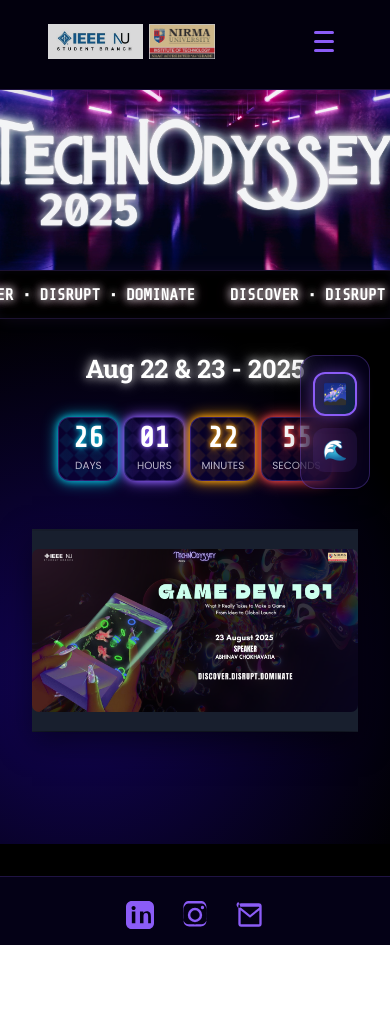
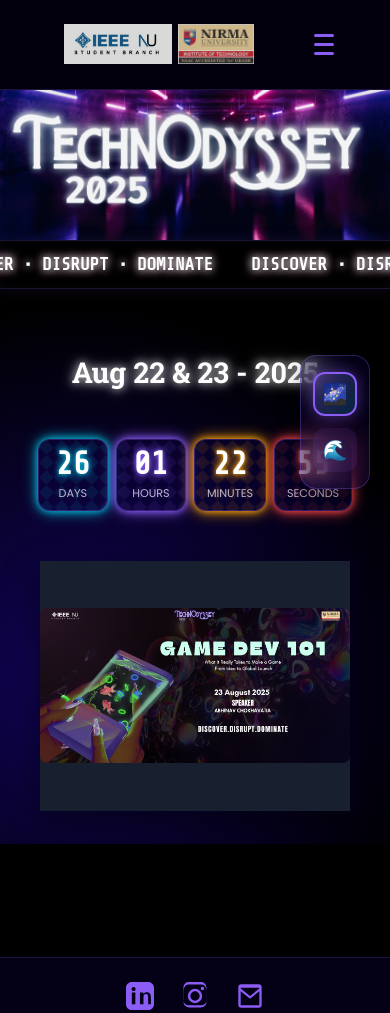
Before and after one commit to IEEE-SBNU/Technodyssey, a plain HTML site: page index.html in a window 390 px wide. Shown: the top 1013 px of the page. Before the commit the page ends 945 px from the top, so only its background shows below. Drawn offline with nearby package versions, Linux system fonts and the light colour scheme.

Commit message:
Update index.html

```diff
--- a/index.html
+++ b/index.html
@@ -219,11 +219,12 @@
         /* Home Page */
         .home-page {
             text-align: center;
+            /* Removed top padding to pull content up, adjusted margins on elements instead */
             padding-bottom: 4rem; /* Keep bottom padding for overall page structure */
             padding-top: 0; /* Ensures date is close to scrolling text */
         }
 
-        /* Home Poster (Image marked in white pen) */
+        /* Home Poster (Image marked in white pen) - UPDATED FOR CROPPING */
         .home-poster {
             width: 100vw; /* Take 100% of the viewport width by default */
             height: auto; /* Maintain aspect ratio */
@@ -236,6 +237,7 @@
             border-radius: 5px;
             box-shadow: 0 0 10px rgba(0, 0, 0, 0.8), 0 0 20px rgba(0, 0, 0, 0.5);
             object-fit: cover; /* Fill the area, cropping if aspect ratio doesn't match */
+            /* No initial horizontal cropping for desktop */
         }
 
         /* Scrolling Text Styles */
@@ -431,8 +433,8 @@
             flex-direction: column;
             align-items: center;
             justify-content: center;
-            padding: 0.1rem 2rem; /* Default padding for larger screens */
-            background: rgba(18, 4, 88, 0.1); /* Default background for devices that support blur well */
+            padding: 0.1rem 2rem;
+            background: rgba(18, 4, 88, 0.1);
             margin-top: 3rem; /* Space after countdown timer */
             margin-bottom: 2rem; /* Add some space before the footer */
         }
@@ -443,13 +445,13 @@
             margin: 0 auto;
             border-radius: 0;
             box-shadow: 0 10px 30px rgba(0,0,0,0.5);
-            background: #181f2e; /* Solid background for swiper itself */
+            background: #181f2e;
         }
         .swiper-slide {
             display: flex;
             align-items: center;
             justify-content: center;
-            background: #181f2e;
+            background: transparent;
         }
         .swiper-slide img {
             max-width: 100%;
@@ -474,6 +476,7 @@
             background: #8B5CF6;
             border: 2.5px solid #fff;
         }
+
 
         /* Responsive Design */
         /* Base styles are for larger screens, then override for smaller ones */
@@ -609,13 +612,14 @@
             }
 
             .home-poster {
+                /* On tablets/larger phones, keep it full width without explicit cropping */
                 width: 100vw;
                 position: relative;
                 left: 50%;
                 transform: translateX(-50%);
-                margin-left: 0;
-                margin-right: 0;
-                max-height: 50vh;
+                margin-left: 0; /* Reset mobile crop margin */
+                margin-right: 0; /* Reset mobile crop margin */
+                max-height: 50vh; /* Cap height to avoid being too tall on tablets */
             }
 
             .hero-title {
@@ -629,10 +633,10 @@
             }
             .scrolling-text-content {
                 font-size: 1.4rem;
-                animation-duration: 18s;
+                animation-duration: 18s; /* Slightly faster scroll */
             }
             #countdown-timer {
-                gap: 15px;
+                gap: 15px; /* Smaller gap on tablets */
             }
             .countdown-item {
                 padding: 12px 18px;
@@ -649,18 +653,10 @@
                 font-size: 1rem;
             }
             .swiper {
-                height: 380px;
+                height: 380px; /* Adjust slider height for tablets */
             }
             .image-slider-section {
                 padding: 0.1rem 1rem; /* Adjust padding */
-                /* Ensure a solid background for the slider section on tablets too */
-                background: #181f2e;
-                backdrop-filter: none; /* Disable blur to force solid background if needed */
-            }
-
-            .footer-content {
-                flex-direction: row; /* Keep row for tablets */
-                gap: 0.5rem;
             }
         }
 
@@ -669,82 +665,71 @@
             .nav-container {
                 padding: 0.5rem 0.5rem;
             }
-            /* Navbar logos at this breakpoint */
             .navbar-logos {
-                display:flex;
-                gap: 6px !important; /* Slightly smaller gap */
-                align-items:center;
-                margin-left: 8px !important; /* Adjust margin */
-                flex-shrink: 0; /* Prevent shrinking */
+                gap: 6px !important;
             }
             .navbar-logos img {
-                height: 35px !important; /* Smaller logos for phones */
-                opacity: 0.85; /* Keep opacity consistent */
+                height: 40px !important;
             }
-
             .hamburger {
                 margin-right: 10px;
             }
 
             .home-poster {
-                width: calc(100vw / 0.8); /* Image is 125vw wide to allow 10% crop from each side */
-                margin-left: calc((100vw - (100vw / 0.8)) / 2); /* Shift left by half the excess */
+                /* Apply 10% cropping from each side */
+                width: calc(100vw / 0.8); /* Image is 125vw wide */
+                margin-left: calc((100vw - (100vw / 0.8)) / 2); /* Shift left by half the excess (100vw - 125vw) / 2 */
+                /* Simplified: margin-left: -12.5vw; */
 
-                position: static; /* Reset desktop positioning */
+                /* Reset desktop centering properties that conflict with negative margins */
+                position: static; /* Let it flow normally within the document */
                 left: auto;
                 transform: none;
 
-                min-height: 180px; /* Adjusted min-height for phone portrait */
-                max-height: 280px; /* Adjusted max-height for phone portrait */
+                min-height: 150px; /* Suitable min-height for phones */
+                max-height: 250px; /* Suitable max-height for phones */
                 object-fit: cover; /* Important to fill the space and handle aspect ratio differences by cropping */
             }
 
             .hero-title {
-                font-size: 2.2rem; /* Smaller font size for main title */
+                font-size: 2.5rem;
             }
             .hero-subtitle {
-                font-size: 1rem;
+                font-size: 1.1rem;
             }
             .event-date-text {
-                font-size: 1.6rem; /* Smaller font for event date */
-                margin-top: 2rem; /* Adjusted spacing */
-                margin-bottom: 2rem;
+                font-size: 1.8rem;
             }
             .scrolling-text-content {
-                font-size: 1rem; /* Smaller font for scrolling text */
-                animation-duration: 12s;
+                font-size: 1.1rem;
+                animation-duration: 12s; /* Even faster scroll on smallest screens */
             }
             #countdown-timer {
-                gap: 6px; /* Even smaller gap on phones */
-                margin-top: 1rem;
-                margin-bottom: 1.5rem;
+                gap: 8px; /* Even smaller gap on phones */
             }
             .countdown-item {
-                padding: 6px 10px;
-                min-width: 60px; /* Smaller min-width */
+                padding: 8px 12px;
+                min-width: 70px;
             }
             .countdown-item span {
-                font-size: 1.8rem; /* Smaller numbers */
+                font-size: 2rem;
             }
             .countdown-item .label {
-                font-size: 0.65rem; /* Smaller labels */
+                font-size: 0.7rem;
             }
             .cta-button {
-                padding: 0.8rem 1.5rem;
-                font-size: 0.9rem;
+                padding: 0.9rem 1.8rem;
+                font-size: 0.95rem;
             }
             .swiper {
-                height: 200px; /* Adjusted slider height for phones */
-                max-width: 98vw; /* Use almost full width */
+                height: 250px; /* Adjust slider height for phones */
             }
             .image-slider-section {
-                padding: 0.1rem 0; /* Remove horizontal padding */
-                background: #181f2e; /* Ensure solid background */
-                backdrop-filter: none; /* Disable blur */
+                padding: 0.1rem 0.5rem; /* Adjust padding further */
             }
             .footer-content {
                 flex-direction: column; /* Stack footer links vertically on smallest screens */
-                gap: 0.4rem;
+                gap: 0.5rem;
             }
         }
 
@@ -955,7 +940,7 @@
                 <svg width="28" height="28" viewBox="0 0 24 24" fill="none" xmlns="http://www.w3.org/2000/svg" style="vertical-align:middle;"><path d="M12 2.163c3.204 0 3.584.012 4.85.07 1.366.062 2.633.334 3.608 1.308.974.974 1.246 2.242 1.308 3.608.058 1.266.07 1.646.07 4.85s-.012 3.584-.07 4.85c-.062 1.366-.334 2.633-1.308 3.608-.974.974-2.242 1.246-3.608 1.308-1.266.058-1.646.07-4.85.07s-3.584-.012-4.85-.07c-1.366-.062-2.633-.334-3.608-1.308-.974-.974-1.246-2.242-1.308-3.608-.058-1.266-.07-1.646-.07-4.85s.012-3.584.07-4.85c.062-1.366.334-2.633 1.308-3.608.974-.974 2.242-1.246 3.608-1.308 1.266-.058 1.646-.07 4.85-.07zm0-2.163c-3.259 0-3.667.012-4.947.07-1.276.058-2.687.334-3.682 1.329-.995.995-1.271 2.406-1.329 3.682-.058 1.28-.07 1.688-.07 4.947s.012 3.667.07 4.947c.058 1.276.334 2.687 1.329 3.682.995.995 2.406 1.271 3.682 1.329 1.28.058 1.688.07 4.947.07s3.667-.012 4.947-.07c1.276-.058 2.687-.334 3.682-1.329.995-.995 1.271-2.406 1.329-3.682-.058-1.276-.07-1.688-.07-4.947s-.012-3.667-.07-4.947c-.058-1.276-.334-2.687-1.329-3.682-.995-.995-2.406-1.271-3.682-1.329-1.28-.058-1.688-.07-4.947-.07zm0 5.838a6.162 6.162 0 1 0 0 12.324 6.162 6.162 0 0 0 0-12.324zm0 10.162a3.999 3.999 0 1 1 0-7.998 3.999 3.999 0 0 1 0 7.998zm6.406-11.845a1.44 1.44 0 1 0 0 2.88 1.44 1.44 0 0 0 0-2.88z" fill="#8B5CF6"/></svg>
             </a>
             <a href="mailto:ieee@nirmaun.ac.in" class="footer-link" title="Email">
-                <svg width="28" height="28" viewBox="0 0 24 24" fill="none" xmlns="http://www.w3.org/2000/svg" style="vertical-align:middle;"><path d="M2 4.5A2.5 2.5 0 0 1 4.5 2h15A2.5 2.5 0 0 1 22 4.5v15A2.5 2.5 0 0 1 19.5 22h-15A2.5 2.5 0 0 1 2 19.5v-15ZM2.06.94A.5.5 0 0 0 4 5.5v.08l8 6.4 8-6.4V5.5a.5.5 0 0 0-.06-.06A.5.5 0 0 0 19.5 5h-15a.5.5 0 0 0-.44.44ZM20 7.92l-7.47 5.98a1 1 0 0 1-1.06 0L4 7.92V19.5c0 .28.22.5.5.5h15a.5.5 0 0 0 .5-.5V7.92Z" fill="#8B5CF6"/></svg>
+                <svg width="28" height="28" viewBox="0 0 24 24" fill="none" xmlns="http://www.w3.org/2000/svg" style="vertical-align:middle;"><path d="M2 4.5A2.5 2.5 0 0 1 4.5 2h15A2.5 2.5 0 0 1 22 4.5v15A2.5 2.5 0 0 1 19.5 22h-15A2.5 2.5 0 0 1 2 19.5v-15ZM4.06 4.94A.5.5 0 0 0 4 5.5v.08l8 6.4 8-6.4V5.5a.5.5 0 0 0-.06-.06A.5.5 0 0 0 19.5 5h-15a.5.5 0 0 0-.44.44ZM20 7.92l-7.47 5.98a1 1 0 0 1-1.06 0L4 7.92V19.5c0 .28.22.5.5.5h15a.5.5 0 0 0 .5-.5V7.92Z" fill="#8B5CF6"/></svg>
             </a>
         </div>
     </footer>
```
